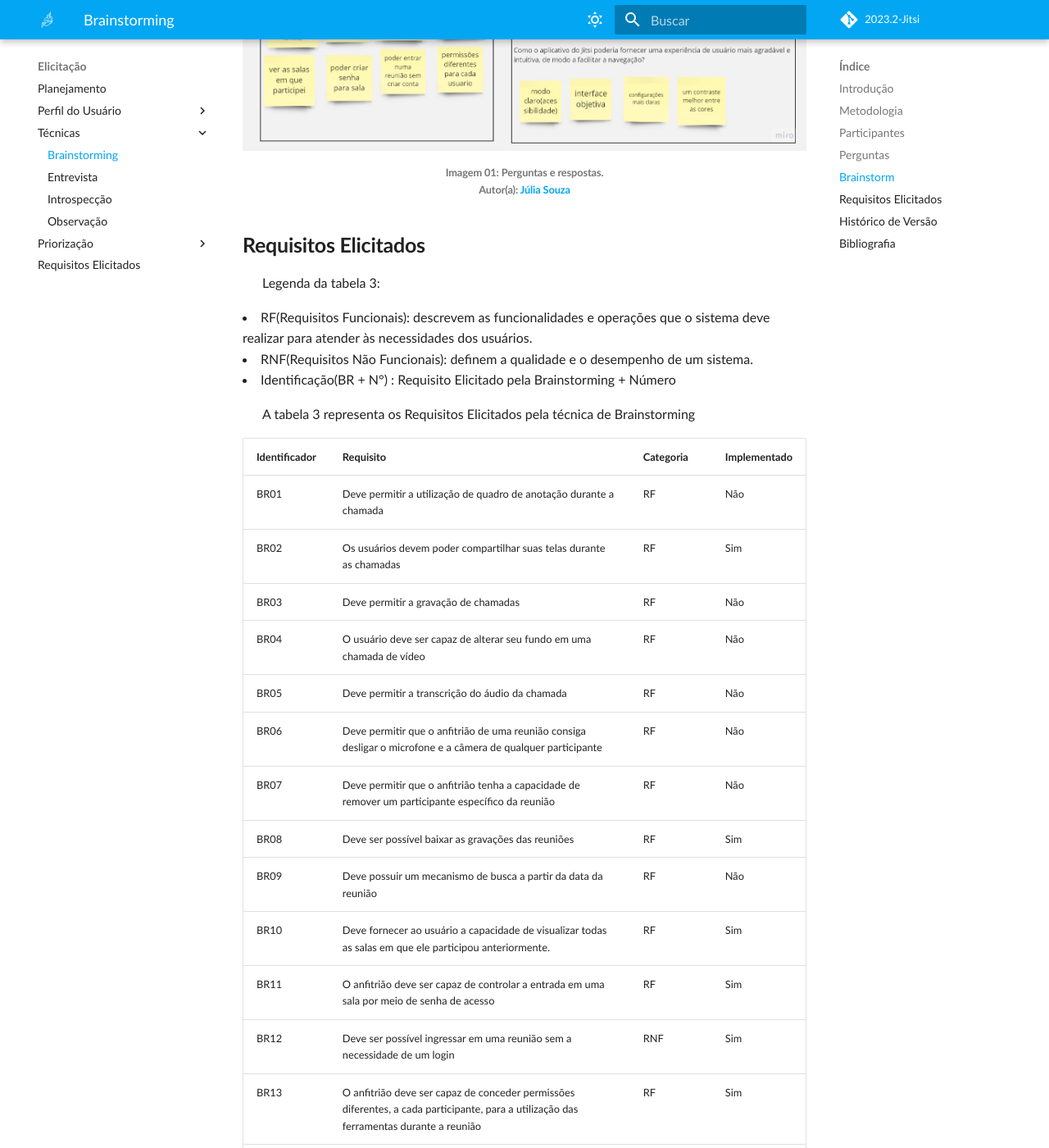
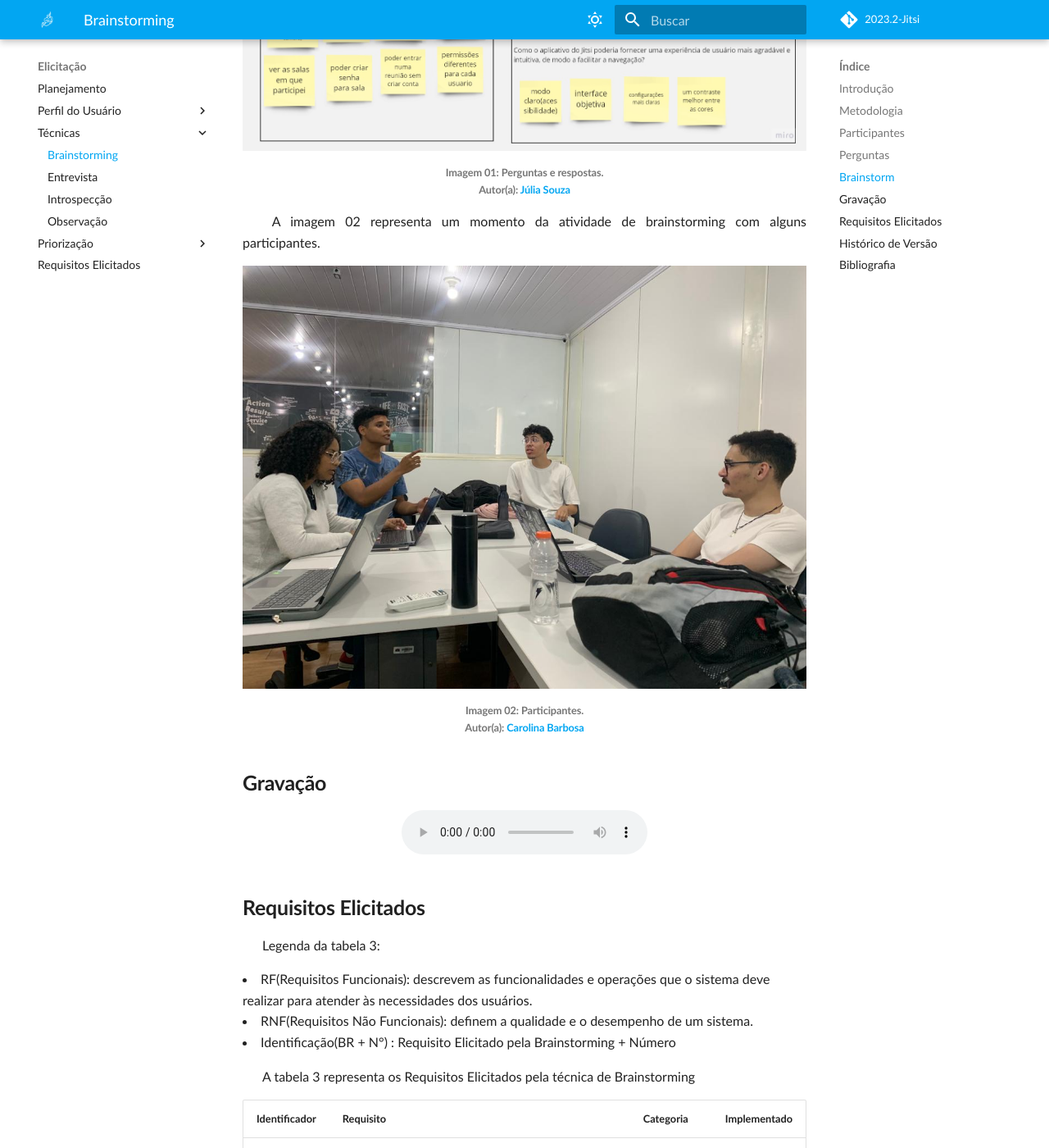
Before and after one commit to Requisitos-de-Software/2023.2-Jitsi, an MkDocs documentation site: the page built from docs/Elicitacao/tecnicas/brainstorming.md, in a window 1280 px wide and 1400 px high, scrolled down 1735 px. Shown: the whole window at 82% size. Built offline with MkDocs 1.6.1 and Material for MkDocs 9.7.7, drawn with Linux system fonts in a browser that asks for light colours; some web fonts are replaced; comment, search, counter and statistics services are not loaded; some of the changed text lies outside the part shown.

Commit message:
add audio brainstorming

```diff
--- a/docs/Elicitacao/tecnicas/brainstorming.md
+++ b/docs/Elicitacao/tecnicas/brainstorming.md
@@ -62,6 +62,26 @@
 <br> Autor(a): <a href="https://github.com/JuliaSSouza">Júlia Souza</a></h6>
 </p>
 
+<p align="justify">
+&emsp;&emsp; A imagem 02 representa um momento da atividade de brainstorming com alguns participantes.
+</p>
+<figure markdown>
+<img src= "https://raw.githubusercontent.com/Requisitos-de-Software/2023.2-Jitsi/main/docs/assets/MomentoBrainstorming.jpg" alt="participantes" style="float: none; margin: auto">
+</figure>
+<p align="justify">
+<h6 align = "center"> Imagem 02: Participantes.
+<br> Autor(a): <a href="https://github.com/CarolinaBarb">Carolina Barbosa</a></h6>
+</p>
+
+## **Gravação**
+<center>
+    <audio controls>
+        <source src="../../assets/AudioBrainstorming.mp3" type="audio/mpeg">
+        Seu navegador não suporta a tag de áudio.
+    </audio>
+</center>
+
+
 ## **Requisitos Elicitados**
 <p align="justify">
 &emsp;&emsp;Legenda da tabela 3:
@@ -108,6 +128,7 @@
 | ------ | ---- | --------- | --------- | ---------- |
 | `1.0`  | 02/10/2023 | Introdução e Ideias Iniciais | [Carolina Barbosa](https://github.com/CarolinaBarb), [Catlen Cleane](https://github.com/catlenc), [Júlia Souza](https://github.com/JuliaSSouza) e [Júlia Vitória](https://github.com/Juhvitoria4)|[Pedro Siqueira](https://github.com/PedroSiq) |
 | `1.1`  | 03/10/2023 | Elicitação dos Requisitos e conclusão | [Carolina Barbosa](https://github.com/CarolinaBarb), [Catlen Cleane](https://github.com/catlenc), [Júlia Souza](https://github.com/JuliaSSouza) e [Júlia Vitória](https://github.com/Juhvitoria4)|[Pedro Siqueira](https://github.com/PedroSiq) |
+| `1.2`  | 20/10/2023 | Adição de áudio da atividade | [Carolina Barbosa](https://github.com/CarolinaBarb) |[Júlia Souza](https://github.com/JuliaSSouza) |
 <h6 align="center"> Tabela 4: Histórico de Versão.
 <br> Autor(a): <a href="https://github.com/catlenc">Catlen Cleane</a></h6>
 </center>
```
Also changed, not shown: docs/assets/MomentoBrainstorming.jpg (added), 1 other file.
